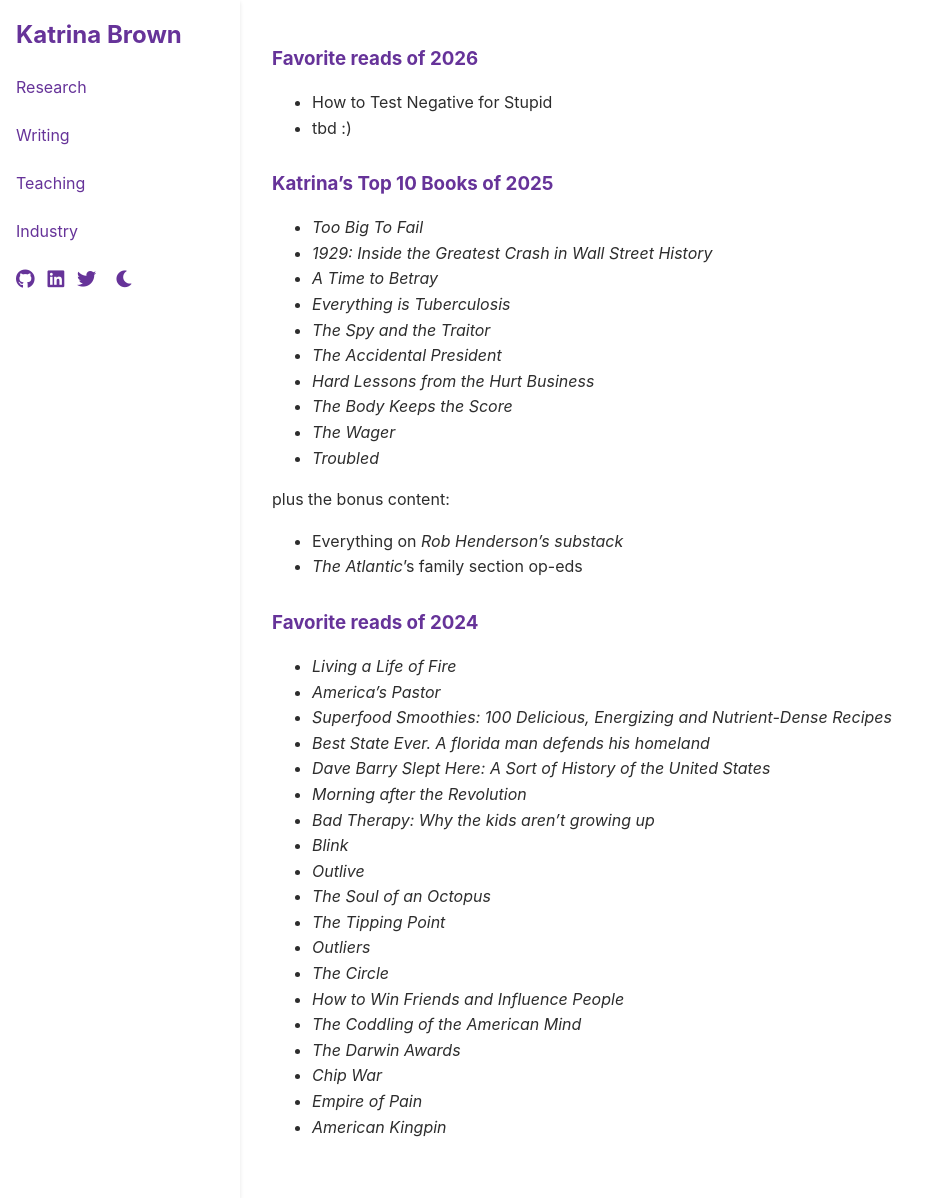
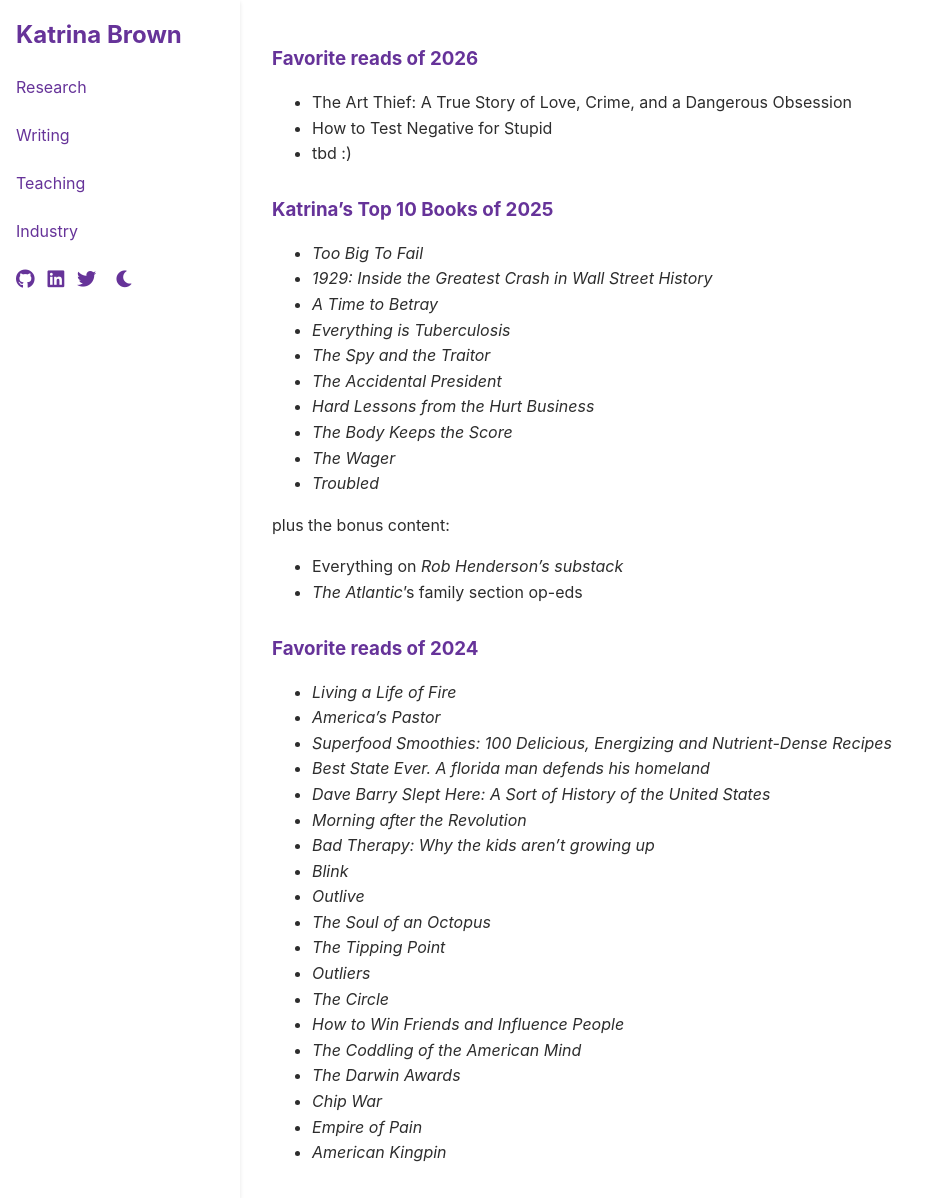
Before and after one commit to brownkat6/katrinarbrown, a Jekyll site: the page built from docs/reading.md, in a window 1280 px wide and 1198 px high. Shown: the whole window, without its empty margins (0-939 px from the left). Built offline with Jekyll 4.4.1, drawn with Linux system fonts in a browser that asks for light colours.

Commit message:
add book

```diff
--- a/docs/reading.md
+++ b/docs/reading.md
@@ -3,6 +3,7 @@ layout: default
 title: Reading
 ---
 ### Favorite reads of 2026
+- The Art Thief: A True Story of Love, Crime, and a Dangerous Obsession
 - How to Test Negative for Stupid
 - tbd :)
 
```
